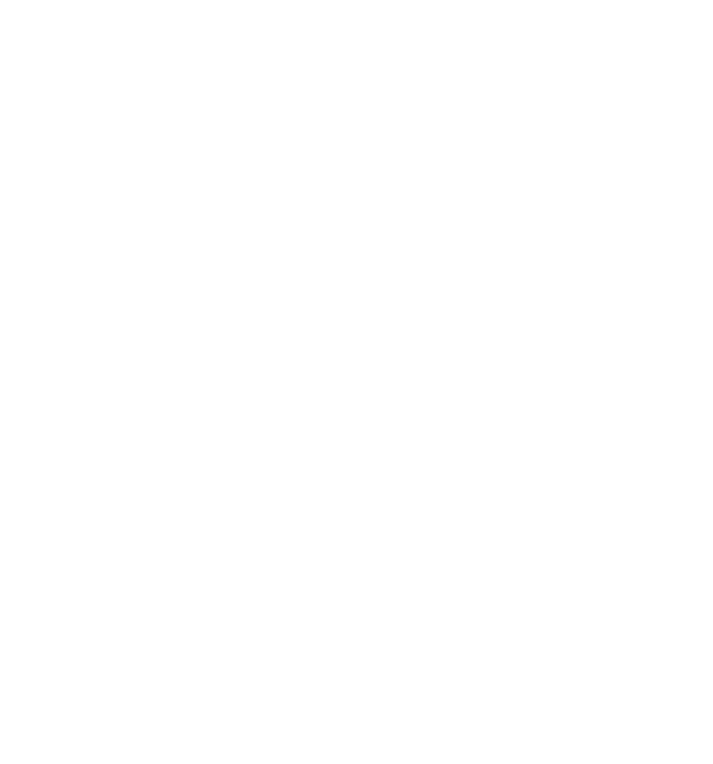
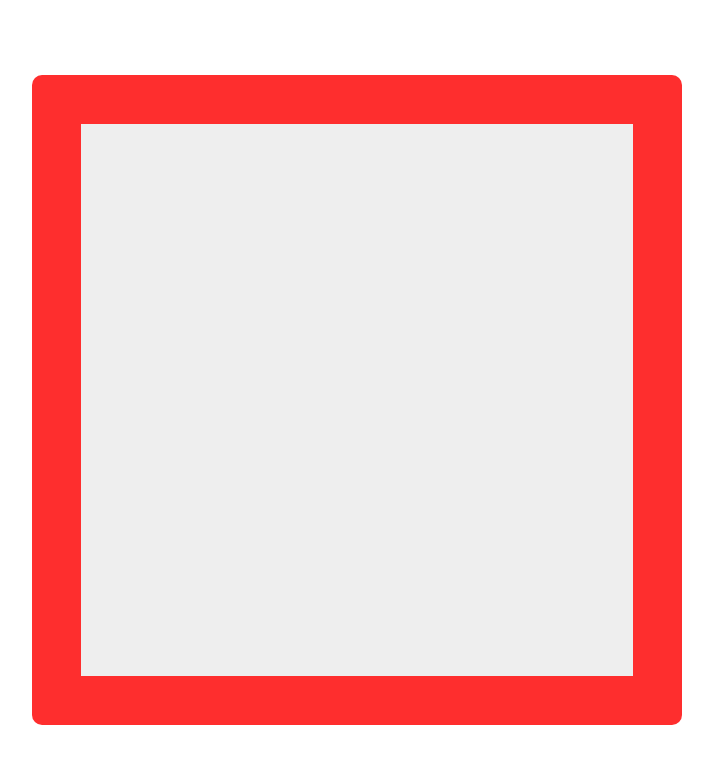
Before and after one commit to YhyCoder/Etch-a-Sketch, a plain HTML site: page index.html in a window 1280 px wide. Shown: the whole page, without its empty margins (283-996 px from the left). Drawn offline with Linux system fonts and the light colour scheme.

Commit message:
Create sketch pad markup and style it

```diff
--- a/index.html
+++ b/index.html
@@ -7,5 +7,9 @@
     <link rel="stylesheet" href="./style.css" />
     <script src="./script.js" defer></script>
   </head>
-  <body></body>
+  <body>
+    <div class="sketch">
+      <div class="container"></div>
+    </div>
+  </body>
 </html>
--- a/style.css
+++ b/style.css
@@ -0,0 +1,28 @@
+* {
+  padding: 0;
+  margin: 0;
+  box-sizing: border-box;
+}
+
+body {
+  display: flex;
+  justify-content: center;
+  align-items: center;
+  height: 100vh;
+}
+
+.sketch {
+  display: flex;
+  justify-content: center;
+  align-items: center;
+  width: 650px;
+  height: 650px;
+  border-radius: 10px;
+  background-color: rgb(254, 46, 46);
+}
+
+.container {
+  width: 85%;
+  height: 85%;
+  background-color: #eee;
+}
```
